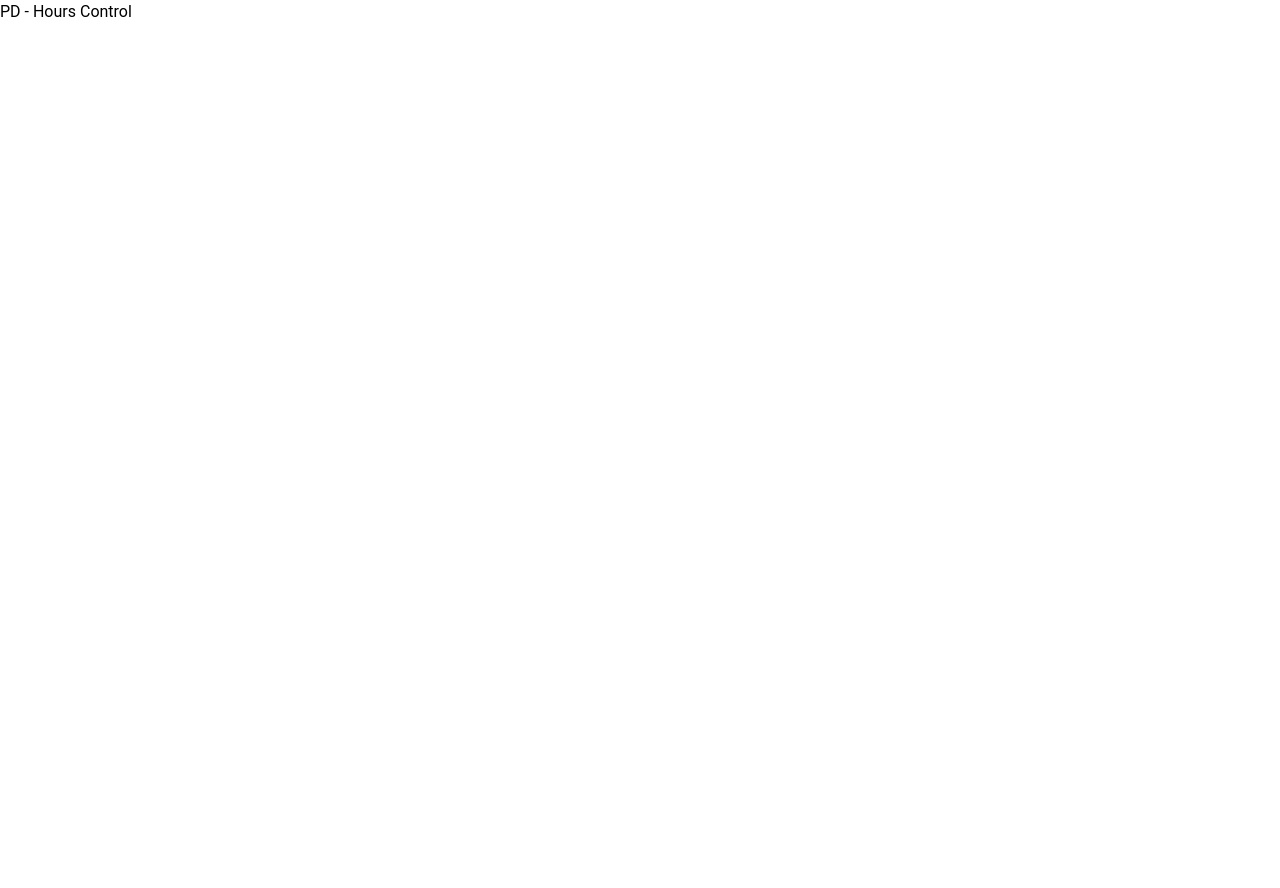
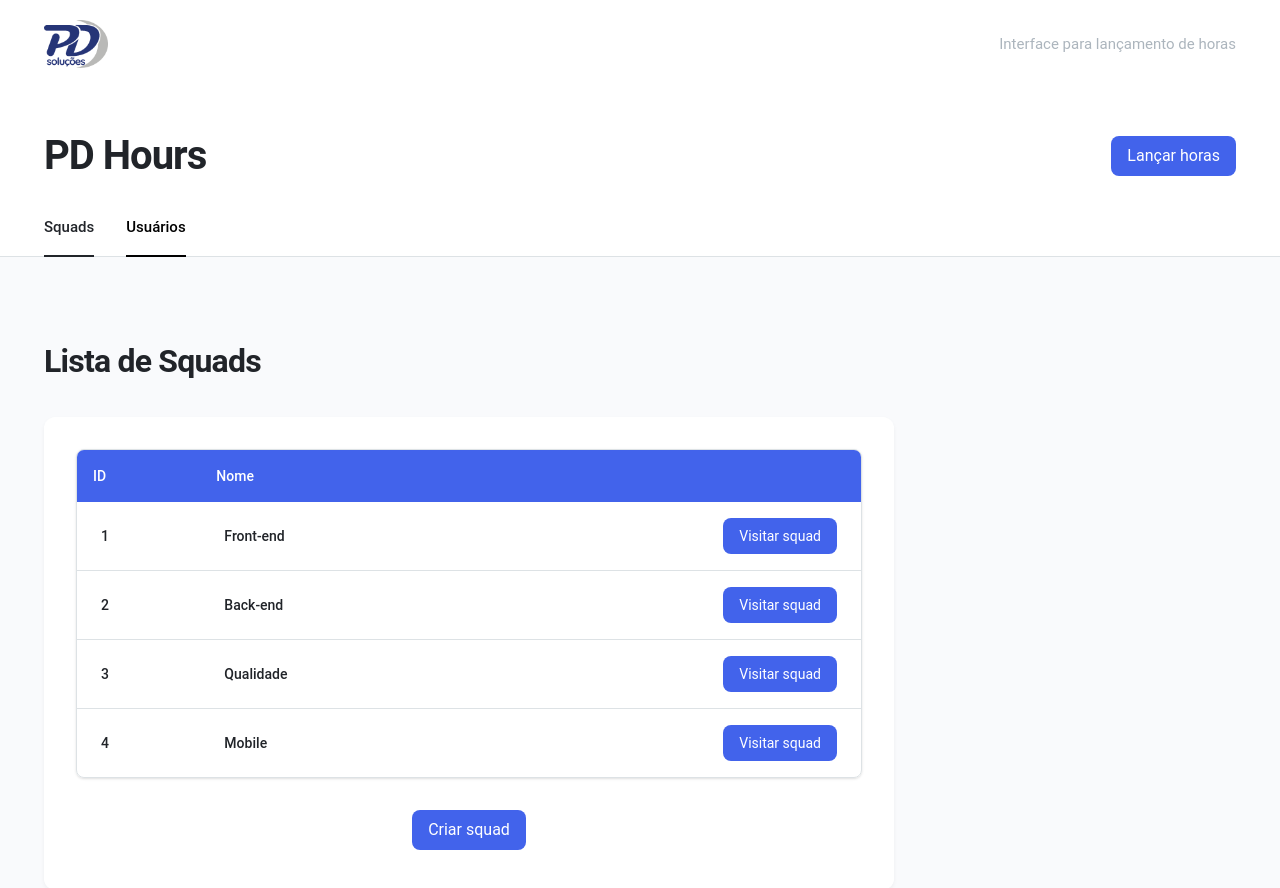
Before and after one commit to rhoudini1/hours-control, an Angular app in the folder HoursPlatform/: page /squads in a window 1280 px wide. Before the commit this address led to /. Shown: the top 888 px of the page. Before the commit the page ends 800 px from the top, so only its background shows below. Built offline with nearby package versions, Linux system fonts and the light colour scheme.

Commit message:
[front] feat: create app layout

```diff
--- a/HoursPlatform/src/app/app.html
+++ b/HoursPlatform/src/app/app.html
@@ -1 +1,3 @@
-<h1>PD - Hours Control</h1>
+<app-layout>
+  <router-outlet></router-outlet>
+</app-layout>
--- a/HoursPlatform/src/app/app.routes.ts
+++ b/HoursPlatform/src/app/app.routes.ts
@@ -1,3 +1,14 @@
 import { Routes } from '@angular/router';
 
-export const routes: Routes = [];
+export const routes: Routes = [
+  {
+    path: '',
+    pathMatch: 'full',
+    redirectTo: 'squads',
+  },
+  {
+    path: 'squads',
+    loadComponent: () =>
+      import('./features/squads/squads.component').then((m) => m.SquadsComponent),
+  },
+];
--- a/HoursPlatform/src/app/app.ts
+++ b/HoursPlatform/src/app/app.ts
@@ -1,12 +1,14 @@
-import { Component, signal } from '@angular/core';
+import { Component } from '@angular/core';
 import { RouterOutlet } from '@angular/router';
+import { AppLayoutComponent } from './layout/app-layout/app-layout.component';
 
 @Component({
   selector: 'app-root',
-  imports: [RouterOutlet],
+  standalone: true,
+  imports: [RouterOutlet, AppLayoutComponent],
   templateUrl: './app.html',
-  styleUrl: './app.css'
+  styleUrl: './app.css',
 })
 export class App {
-  protected readonly title = signal('HoursPlatform');
+  protected readonly title = 'HoursPlatform';
 }
--- /dev/null
+++ b/HoursPlatform/src/app/features/squads/squads.component.ts
@@ -0,0 +1,83 @@
+import { Component, signal, inject } from '@angular/core';
+import { Router } from '@angular/router';
+import { CardComponent } from '../../shared/components/card/card.component';
+import { ButtonComponent } from '../../shared/components/button/button.component';
+import { TableComponent } from '../../shared/components/table/table.component';
+import { TableColumn } from '../../shared/components/table/table.types';
+import { Squad } from '../../models/squad.model';
+
+@Component({
+  selector: 'app-squads',
+  standalone: true,
+  imports: [CardComponent, ButtonComponent, TableComponent],
+  template: `
+    <div class="mt-8 flex flex-col justify-start w-full">
+      @if (squads().length === 0) {
+        <app-card class="w-full max-w-[500px]">
+          <div
+            class="flex flex-col items-center justify-center py-16 px-8 text-center bg-white rounded-card"
+          >
+            <!-- The icon box -->
+            <div
+              class="w-[120px] h-[120px] bg-[#EAECEF] rounded-[32px] flex items-center justify-center mb-10 relative"
+            >
+              <img src="sad.svg" alt="Sad Face" class="w-[60px] h-[60px]" />
+            </div>
+
+            <p class="text-[15px] font-medium text-[#acb5bd] mb-10">
+              Nenhuma squad cadastrada. Crie uma squad para começar.
+            </p>
+
+            <app-button variant="primary">Criar squad</app-button>
+          </div>
+        </app-card>
+      } @else {
+        <h1 class="text-[32px] font-semibold text-black mb-8 tracking-tight">Lista de Squads</h1>
+
+        <app-card class="w-full max-w-[850px]">
+          <div
+            class="px-4 py-8 md:p-8 md:pb-10 flex flex-col items-center bg-white rounded-card overflow-hidden"
+          >
+            <app-table [columns]="tableColumns" [data]="squads()" class="w-full">
+              <ng-template let-row="row" let-col="col">
+                @if (col.key === 'action') {
+                  <div class="flex justify-end items-center pr-2">
+                    <app-button variant="primary" (click)="goToSquad(row.id)"
+                      >Visitar squad</app-button
+                    >
+                  </div>
+                } @else {
+                  <span class="text-black font-medium pl-2">{{ row[col.key] }}</span>
+                }
+              </ng-template>
+            </app-table>
+
+            <div class="mt-8">
+              <app-button variant="primary">Criar squad</app-button>
+            </div>
+          </div>
+        </app-card>
+      }
+    </div>
+  `,
+})
+export class SquadsComponent {
+  private router = inject(Router);
+
+  squads = signal<Squad[]>([
+    { id: 1, name: 'Front-end' },
+    { id: 2, name: 'Back-end' },
+    { id: 3, name: 'Qualidade' },
+    { id: 4, name: 'Mobile' },
+  ]);
+
+  tableColumns: TableColumn[] = [
+    { label: 'ID', key: 'id' },
+    { label: 'Nome', key: 'name' },
+    { label: '', key: 'action' },
+  ];
+
+  goToSquad(id: number) {
+    this.router.navigate(['/squads', id]);
+  }
+}
--- /dev/null
+++ b/HoursPlatform/src/app/layout/app-layout/app-layout.component.ts
@@ -0,0 +1,20 @@
+import { Component } from '@angular/core';
+import { HeaderComponent } from '../header/header.component';
+import { NavTabsComponent } from '../nav-tabs/nav-tabs.component';
+
+@Component({
+  selector: 'app-layout',
+  standalone: true,
+  imports: [HeaderComponent, NavTabsComponent],
+  template: `
+    <div class="min-h-screen flex flex-col font-sans" style="background-color: #F9FAFC;">
+      <app-header></app-header>
+      <app-nav-tabs></app-nav-tabs>
+
+      <main class="flex-1 w-full max-w-[1240px] mx-auto px-6 py-12">
+        <ng-content></ng-content>
+      </main>
+    </div>
+  `,
+})
+export class AppLayoutComponent {}
--- /dev/null
+++ b/HoursPlatform/src/app/layout/header/header.component.ts
@@ -0,0 +1,15 @@
+import { Component } from '@angular/core';
+
+@Component({
+  selector: 'app-header',
+  standalone: true,
+  template: `
+    <header class="w-full bg-white relative z-10">
+      <div class="max-w-[1240px] w-full mx-auto px-6 h-[88px] flex justify-between items-center">
+        <img src="pds-logo.png" alt="PD Soluções" class="h-12" />
+        <span class="text-[#acb5bd] text-[15px]">Interface para lançamento de horas</span>
+      </div>
+    </header>
+  `,
+})
+export class HeaderComponent {}
--- /dev/null
+++ b/HoursPlatform/src/app/layout/nav-tabs/nav-tabs.component.ts
@@ -0,0 +1,44 @@
+import { Component, signal } from '@angular/core';
+import { ButtonComponent } from '../../shared/components/button/button.component';
+
+@Component({
+  selector: 'app-nav-tabs',
+  standalone: true,
+  imports: [ButtonComponent],
+  template: `
+    <div class="w-full bg-white border-b border-gray2">
+      <div class="max-w-[1240px] w-full mx-auto px-6">
+        <div class="flex justify-between items-end pt-12 mb-10">
+          <h1 class="text-[40px] font-semibold text-black leading-none tracking-tight">PD Hours</h1>
+          <app-button variant="primary">Lançar horas</app-button>
+        </div>
+
+        <div class="flex gap-[32px]">
+          <button
+            class="pb-4 text-[15px] font-medium transition-colors border-b-2 -mb-[1px] cursor-pointer"
+            [class.text-black]="activeTab() === 'squads'"
+            [class.border-primary]="activeTab() === 'squads'"
+            [class.text-gray3]="activeTab() !== 'squads'"
+            [class.border-transparent]="activeTab() !== 'squads'"
+            (click)="activeTab.set('squads')"
+          >
+            Squads
+          </button>
+          <button
+            class="pb-4 text-[15px] font-medium transition-colors border-b-2 -mb-[1px] cursor-pointer"
+            [class.text-black]="activeTab() === 'usuarios'"
+            [class.border-primary]="activeTab() === 'usuarios'"
+            [class.text-gray3]="activeTab() !== 'usuarios'"
+            [class.border-transparent]="activeTab() !== 'usuarios'"
+            (click)="activeTab.set('usuarios')"
+          >
+            Usuários
+          </button>
+        </div>
+      </div>
+    </div>
+  `,
+})
+export class NavTabsComponent {
+  activeTab = signal<'squads' | 'usuarios'>('squads');
+}
--- /dev/null
+++ b/HoursPlatform/src/app/models/squad.model.ts
@@ -0,0 +1,4 @@
+export interface Squad {
+  id: number;
+  name: string;
+}
```
Also changed, not shown: HoursPlatform/public/pds-logo.png (added), HoursPlatform/public/sad.svg (added).
